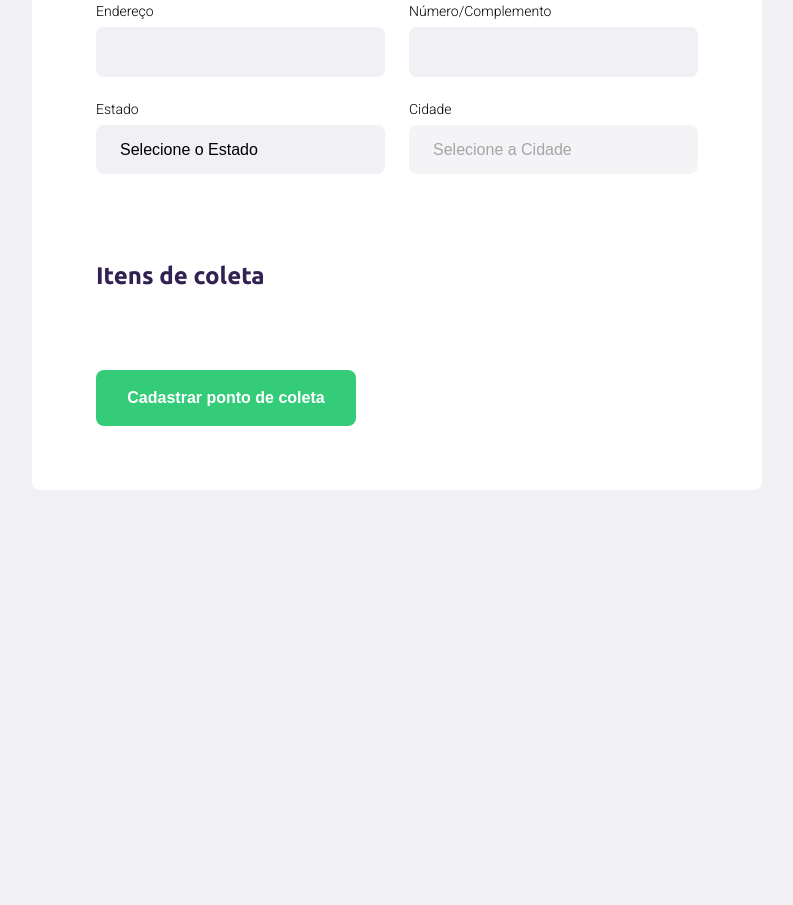
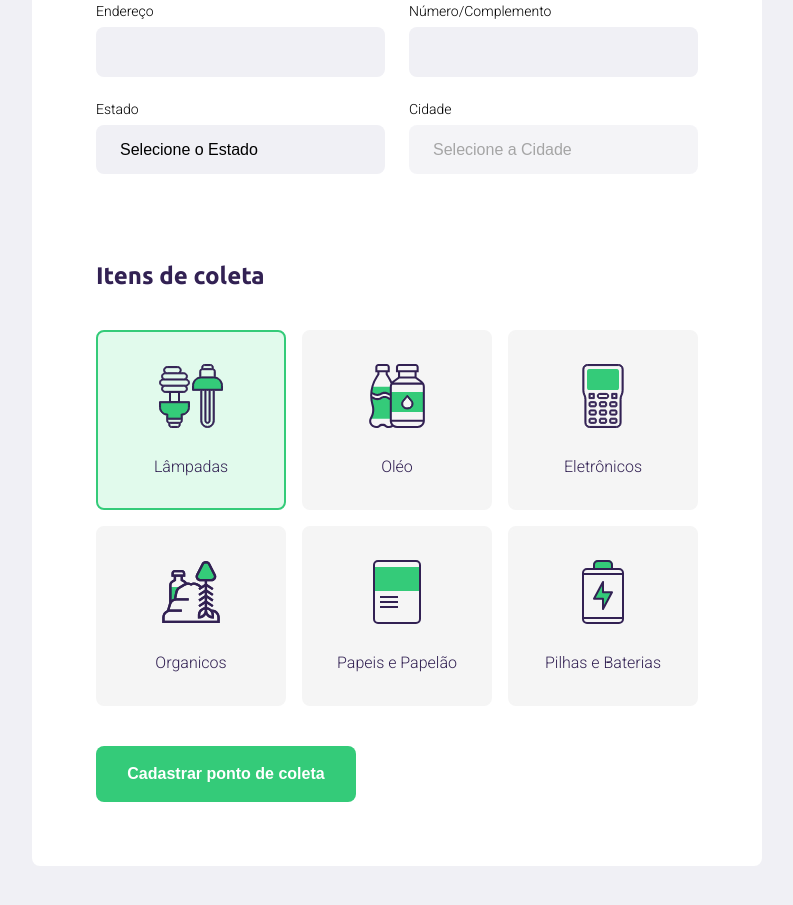
Before and after one commit to vanderL/ecoleta, a plain HTML site: page create-point.html in a window 1280 px wide. Shown: the part 505-1410 px from the top of the page, without its empty margins (243-1036 px from the left). Before the commit the page ends 1075 px from the top, so only its background shows below. Drawn offline with Linux system fonts and the light colour scheme; no server answers.

Commit message:
Day 3.1 - Itens

```diff
--- a/create-point.html
+++ b/create-point.html
@@ -31,24 +31,24 @@
                     </legend>
                     <div class="field">
                         <label for="name">Nome da entidade</label>
-                        <input type="text" name="name">
+                        <input type="text" name="name" required >
                     </div>
 
                     <div class="field-group">
                         <div class="field">
                             <label for="address">Endereço</label>
-                            <input type="text" name="address">
+                            <input type="text" name="address" required >
                         </div>
                         <div class="field">
                             <label for="address2">Número/Complemento</label>
-                            <input type="text" name="address2">
+                            <input type="text" name="address2" required >
                         </div>
                     </div>
 
                     <div class="field-group">
                         <div class="field">
                             <label for="state">Estado</label>
-                            <select name="uf">
+                            <select name="uf" required >
                                 <option value="">Selecione o Estado</option>
                             </select>
 
@@ -57,7 +57,7 @@
                         </div>
                         <div class="field">
                             <label for="city">Cidade</label>
-                           <select name="city" disabled>
+                           <select name="city" disabled required >
                             <option value="">Selecione a Cidade</option>
 
                            </select>
@@ -66,15 +66,48 @@
 
                 </fieldset>
 
-
-
-
                 <fieldset>
                     <legend>
                         <h2>Itens de coleta</h2>
                     </legend>
-                    <button type="submit">Cadastrar ponto de coleta</button>
+
+                    <div class="items-grid">
+                        <li data-id="1" class="selected">
+                            <img src="/assets/lampadas.svg" alt="Lampadas">
+                            <span> Lâmpadas </span>
+                        </li>
+
+                        <li data-id="2">
+                            <img src="/assets/oleo.svg" alt="oleo">
+                            <span> Oléo </span>
+                        </li>
+
+                        <li data-id="3">
+                            <img src="/assets/eletronicos.svg" alt="Eletrônicos">
+                            <span> Eletrônicos </span>
+                        </li>
+
+                        <li data-id="4">
+                            <img src="/assets/organicos.svg" alt="organicos">
+                            <span> Organicos </span>
+                        </li>
+
+                        <li data-id="5">
+                            <img src="/assets/papeis-papelao.svg" alt="Papelão">
+                            <span> Papeis e Papelão </span>
+                        </li>
+
+                        <li data-id="6">
+                            <img src="/assets/baterias.svg" alt="Baterias">
+                            <span> Pilhas e  Baterias </span>
+                        </li>
+                    </div>
+
+                    <input type="hidden" name="items" >
+
                 </fieldset>
+
+                <button type="submit">Cadastrar ponto de coleta</button>
             </form>
 
 
--- a/scripts/create-point.js
+++ b/scripts/create-point.js
@@ -25,12 +25,15 @@ function getCities(event) {
 
     const url = `https://servicodados.ibge.gov.br/api/v1/localidades/estados/${ufValue}/municipios`
 
+    citySelect.innerHTML = "<option value> Selecione a Cidade </option>"
+    citySelect.disabled = true
 
     fetch(url)
     .then( (res) => { return res.json() })
     .then( cities => {
+
         for( const city of cities) {
-            citySelect.innerHTML += `<option value="${city.id}"> ${city.nome} </option>`
+            citySelect.innerHTML += `<option value="${city.nome}"> ${city.nome} </option>`
         }
         citySelect.disabled = false
     })
@@ -40,3 +43,45 @@ function getCities(event) {
 document
     .querySelector("select[name=uf]")
     .addEventListener("change", getCities )
+
+// Itens de coleta
+// pegar todos os li's
+
+const itemsToCollect =  document.querySelectorAll(".items-grid li")
+
+for (const item of itemsToCollect) {
+    item.addEventListener("click", handleSelectedItem)
+}
+
+let selectedItems = [1, 2, 3, 4, 5, 6]
+
+function handleSelectedItem(event) {
+    const itemLi = event.target
+
+// adicionar ou remover uma classe com javascript
+    itemLi.classList.toggle("selected")
+
+    const itemId = itemLi.dataset.id
+}
+
+// verificar se existem items selecionados, se sim
+// pegar os itens selecionados
+    const alreadySelected = selectedItems.findIdenx( item=> {
+        const itemFound = item == itemId // isso será true ou false
+        return itemFound
+    })
+
+// se já estiver selecionado,
+    if (alreadySelected >= 0) {
+        //tirar da seleção
+        const filteredItems =  selectedItems.filter( item => {
+            const itemIsDifferent = item != itemId
+            return itemIsDifferent
+        })
+        selectedItems = filteredItems
+
+
+}
+// se não estiver selecionado, adicionar á seleção
+
+// atualizar o campo escondido com os itens selecionados
--- a/style/create-point.css
+++ b/style/create-point.css
@@ -113,3 +113,47 @@ form button {
 form button:hover{
     background-color: #2fb86e;
 }
+
+.items-grid {
+    display: grid;
+    grid-template-columns: 1fr 1fr 1fr;
+    gap: 16px;
+}
+
+.items-grid li {
+    background-color: #f5f5f5;
+    list-style: none;
+    border: 2px solid #f5f5f5;
+    border-radius: 8px;
+
+    height: 180px;
+    padding: 32px 24px 16px;
+
+    display: flex;
+    flex-direction: column;
+    align-items: center;
+    justify-content: space-between;
+
+    text-align: center;
+
+    cursor: pointer;
+}
+
+.items-grid li span {
+    margin-top: 12px;
+    flex: 1;
+    display: flex;
+    align-items: center;
+
+    color: var(--title-color);
+}
+
+.items-grid li.selected {
+    background: #e1faec;
+    border: 2px solid #34cb79
+}
+
+.items-grid li img,
+.items-grid li span {
+    pointer-events: none;
+}
```
